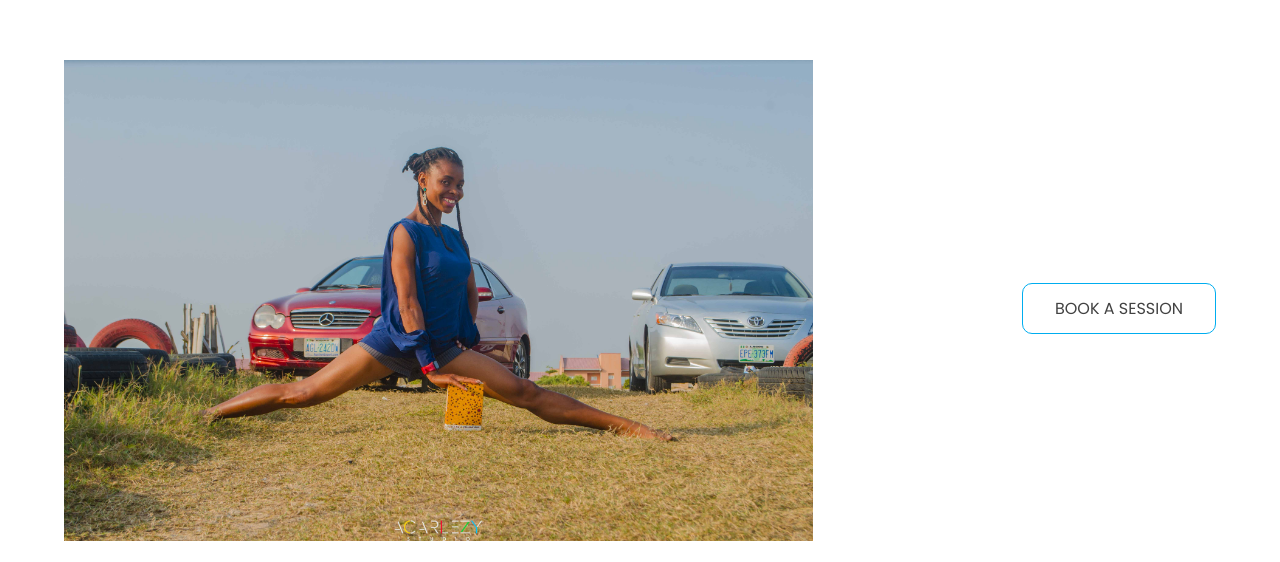
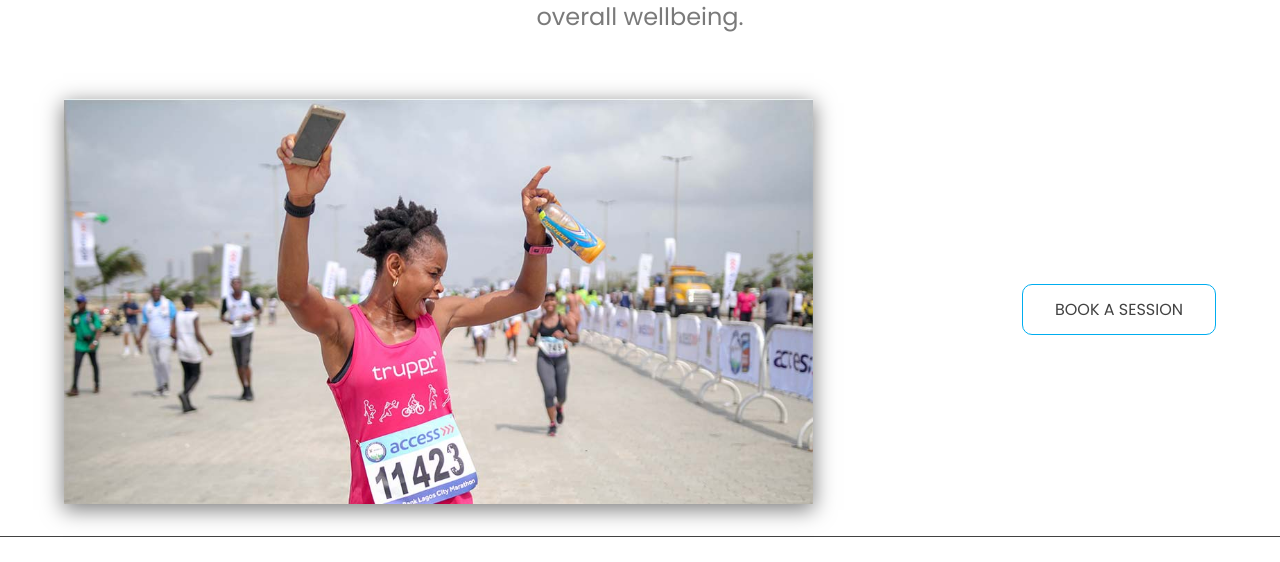
Before and after one commit to Terieyenike/Reefit, a plain HTML site: page index.html in a window 1280 px wide. Shown: the part 1565-2127 px from the top of the page. Drawn offline with Linux system fonts and the light colour scheme.

Commit message:
changed the inapproxiate display of the image, landing page

```diff
--- a/index.html
+++ b/index.html
@@ -129,15 +129,15 @@
 
       <section class="section-four" id="session">
         <div class="container row">
-          <img src="./img/reefit.JPG" alt="" />
-          <div>
+          <img src="./img/eloho.jpg" alt="rose eko_atlantic" />
+
             <a
               href="https://www.instagram.com/tusheloho/"
               target="_blank"
               class="btn"
               >book a session</a
             >
-          </div>
+
         </div>
       </section>
 
--- a/style.css
+++ b/style.css
@@ -311,11 +311,13 @@
 
   .section-four img {
     width: 65%;
+    box-shadow: var(--box-shadow);
   }
 
-  .section-four div {
+  .section-four .btn {
     align-self: center;
   }
+
 
   footer {
     text-align: left;
```
Also changed, not shown: img/eloho.jpg (added), img/eloho_dark.jpg, img/eloho_light.jpg, img/reefit.JPG (deleted).
